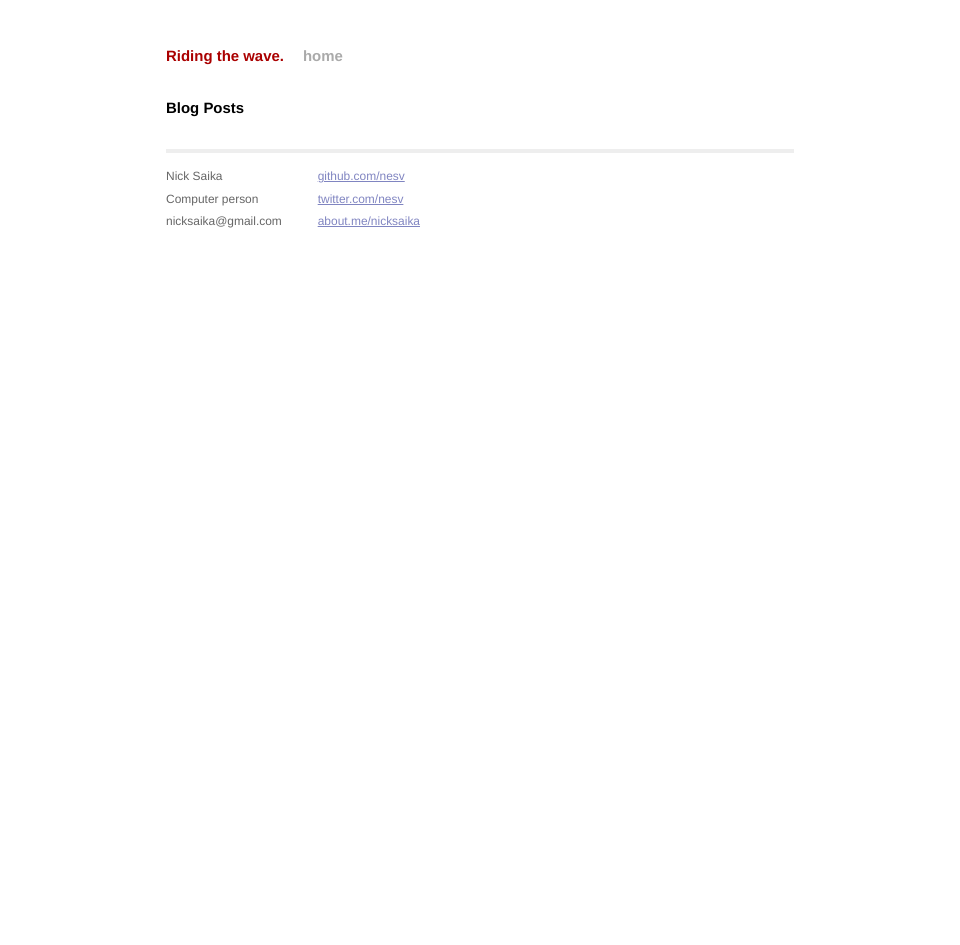
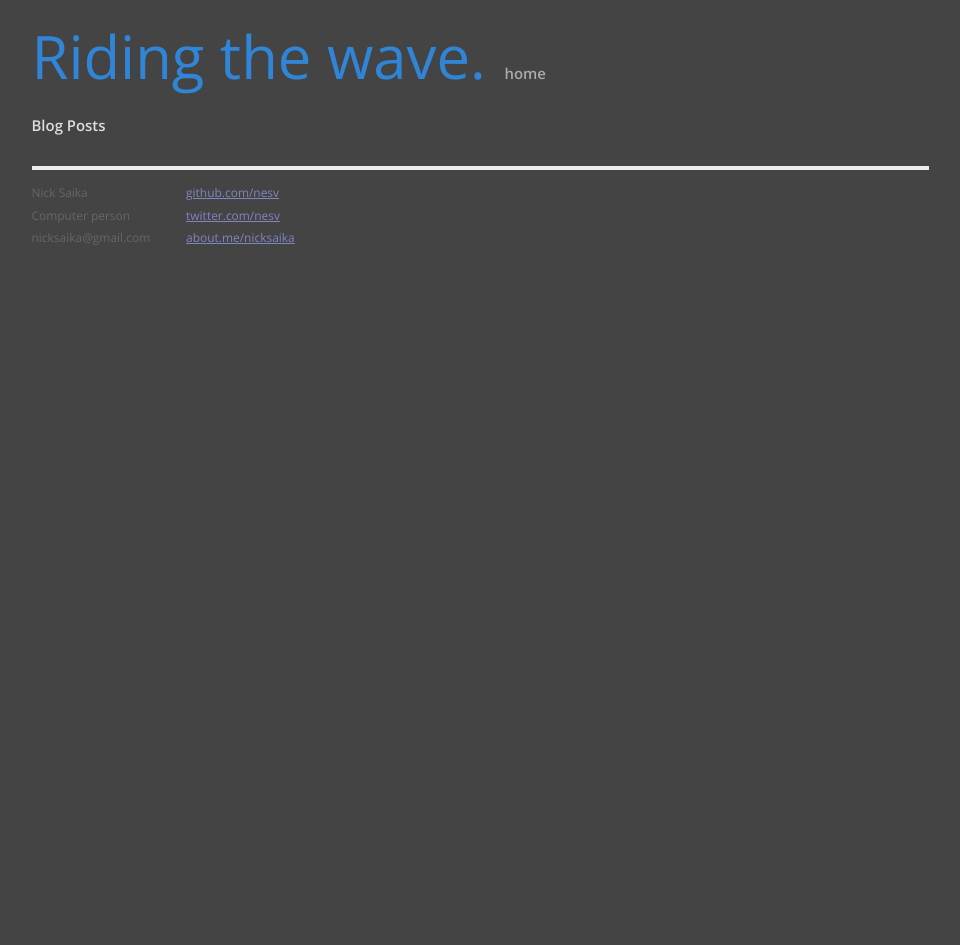
Before and after one commit to nesv/nesv.github.io, a Jekyll site: the page built from index.html, in a window 1280 px wide. Shown: the whole page, without its empty margins (160-1120 px from the left). Built offline with Jekyll 4.4.1, drawn with Linux system fonts in a browser that asks for light colours; Markdown is read by kramdown in place of the engine named in the settings.

Commit message:
Fiddled around with the default template.

```diff
--- a/_layouts/default.html
+++ b/_layouts/default.html
@@ -10,6 +10,7 @@
         <link rel="stylesheet" href="/css/syntax.css">
 
         <!-- Custom CSS -->
+        <link href='http://fonts.googleapis.com/css?family=Open+Sans:300,400,600' rel='stylesheet' type='text/css'>
         <link rel="stylesheet" href="/css/main.css">
 
     </head>
--- a/css/main.css
+++ b/css/main.css
@@ -13,10 +13,12 @@
 html, body { height: 100%; }
 
 body {
-  background-color: #FFF;
-  font: 13.34px Helvetica, Arial, sans-serif;
+  background-color: #444;
+  font: 13.34px "Open Sans", Helvetica, Arial, sans-serif;
   font-size: small;
+  font-weight: 400;
   text-align: center;
+  color: #ddd;
 }
 
 h1, h2, h3, h4, h5, h6 {
@@ -25,9 +27,9 @@
 h1 { margin-bottom: 1em; }
 p { margin: 1em 0; }
 
-a         { color: #00a; }
-a:hover   { color: #000; }
-a:visited { color: #a0a; }
+a         { color: rgb(73, 175, 205); }
+a:hover   { -mox-opacity: 0.5; -webkit-opacity: 0.5; }
+a:visited { color: rgb(63, 165, 195); }
 
 /*****************************************************************************/
 /*
@@ -58,7 +60,7 @@
 .site {
   font-size: 115%;
   text-align: justify;
-  width: 42em;
+  width: 60em;
   margin: 3em auto 2em;
   line-height: 1.5em;
 }
@@ -74,7 +76,10 @@
 }
 
 .site .header h1.title a {
-  color: #a00;
+  color: rgb(48, 133, 214);
+  font-family: "Open Sans", sans-serif;
+  font-weight: 300;
+  font-size: 4em;
 }
 
 .site .header h1.title a:hover {
@@ -121,6 +126,10 @@
   border: 0;
 }
 
+.site h2 {
+  color: rgb(210, 58, 44);
+}
+
 /*****************************************************************************/
 /*
 /* Posts
@@ -139,9 +148,10 @@
 }
 
 .post code {
-  border: 1px solid #ddd;
-  background-color: #eef;
+  /*border: 1px solid #777;*/
+  /*background-color: #eef;*/
   padding: 0 .2em;
+  color: rgb(91, 183, 91);
 }
 
 .post pre code {
@@ -158,3 +168,17 @@
 .post pre.terminal code {
   background-color: #333;
 }
+
+/* custom */
+.post blockquote {
+  background-color: rgba(65, 91, 118, 0.3);
+  border-radius: 4px;
+  padding-left: 1.5em;
+  padding-right: 1.5em;
+  font-weight: 300;
+}
+
+.post blockquote p strong {
+  color: rgba(72, 201, 176, 1.0);
+  font-weight: 600;
+}
--- a/css/syntax.css
+++ b/css/syntax.css
@@ -1,4 +1,4 @@
-.highlight  { background: #ffffff; }
+.highlight  { background: rgba(65, 91, 118, 0.4); }
 .highlight .c { color: #999988; font-style: italic } /* Comment */
 .highlight .err { color: #a61717; background-color: #e3d2d2 } /* Error */
 .highlight .k { font-weight: bold } /* Keyword */
```
